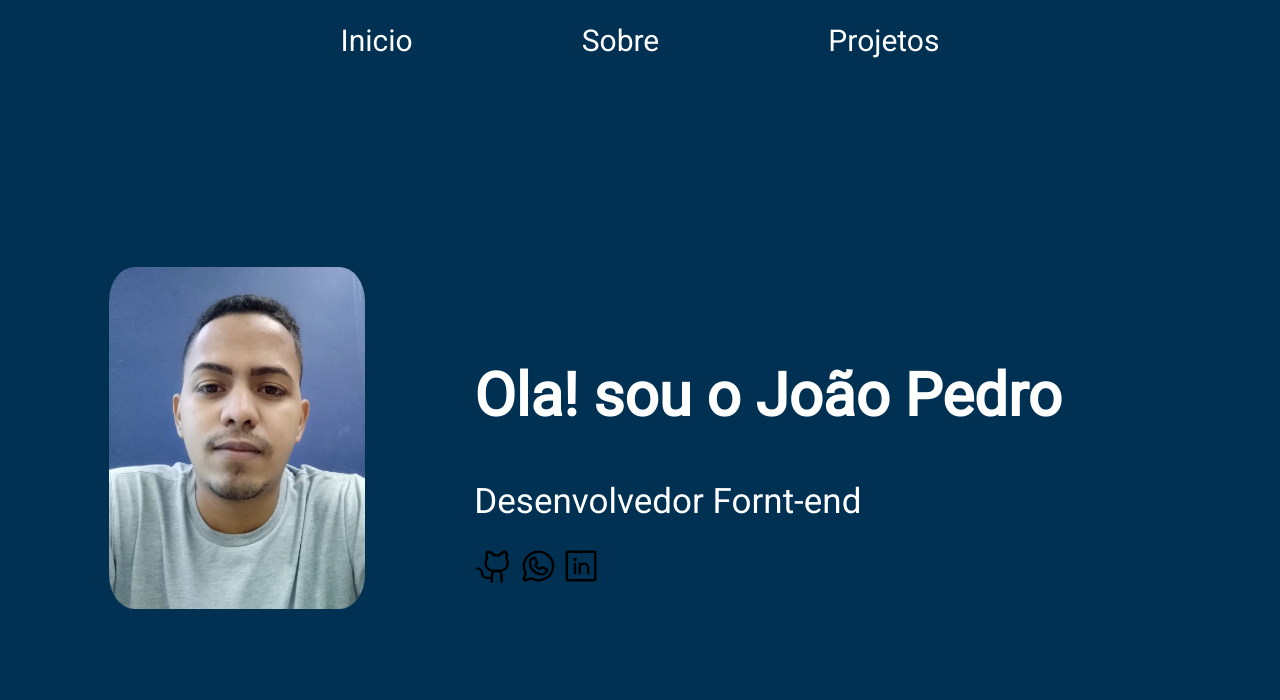
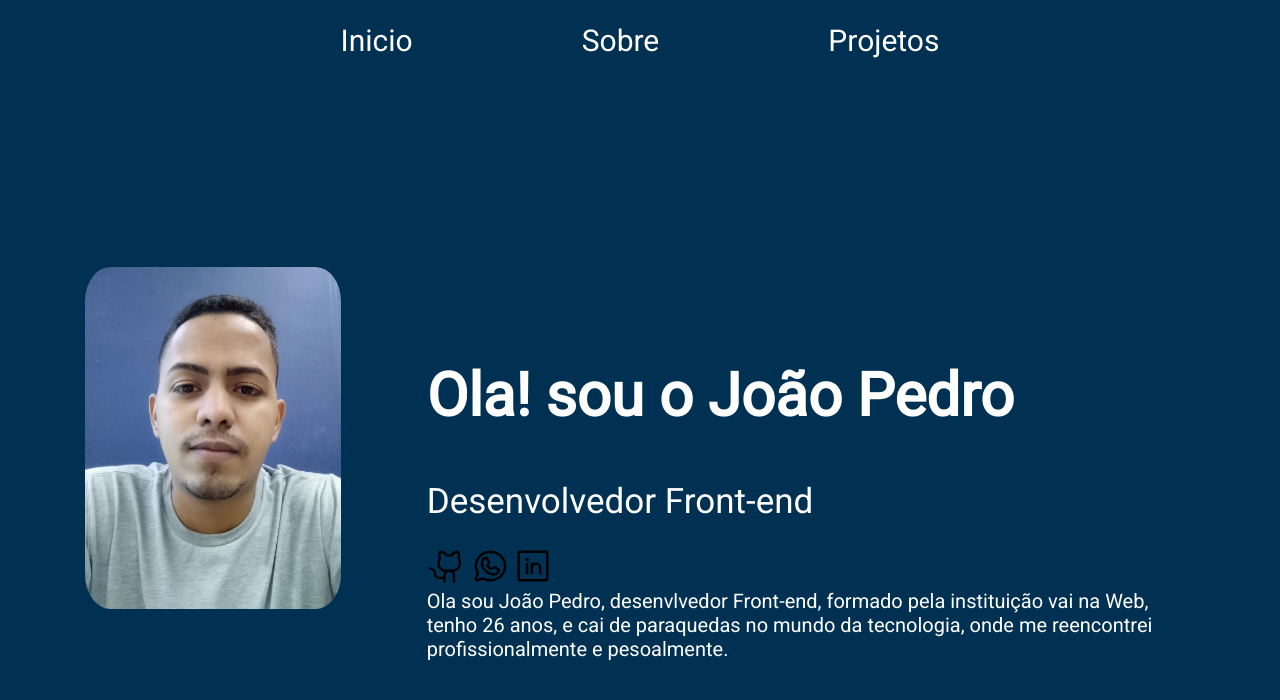
Before and after one commit to PedroSilva0504/Desafio_final_portifolio, a React (Vite) app: page / in a window 1280 px wide. Shown: the top 700 px of the page. Built offline with nearby package versions, Linux system fonts and the light colour scheme.

Commit message:
atualizaçao de conteudo da página inicio

```diff
--- a/src/Components/Header.jsx
+++ b/src/Components/Header.jsx
@@ -1,7 +1,6 @@
 import React, {useState} from "react";
-import MenuMobile from "../assets/menuMobile.svg"
-import CloseMenu from "../assets/x.svg"
-import { Link } from "react-router-dom";
+import MenuMobile from "../assets/menuMobile.svg";
+import CloseMenu from "../assets/x.svg";
 import * as S from "../Style/StyleHeader";
 
 
--- a/src/Components/Inicio.jsx
+++ b/src/Components/Inicio.jsx
@@ -13,14 +13,14 @@ function Inicio() {
             </figure>
             <S.SectionRedesSociais>
                 <S.H2>Ola! sou o João Pedro</S.H2>
-                <S.P>Desenvolvedor Fornt-end</S.P>
+                <S.P>Desenvolvedor Front-end</S.P>
                 <S.Figure>
                 <a href="https://github.com/PedroSilva0504//" target="_blank"><S.Img src={GithubLogo} alt="logo do github" /></a>
                 <a href="https://api.whatsapp.com/send?phone=5521981508722" target="_blank"><S.Img src={WhatsappLogo} alt="logo do whatsapp" /></a>
                 <a href="https://www.linkedin.com/in/jo%C3%A3o-pedro-silva-188338293/" target="_blank" ><S.Img src={linkedin} alt="logo do linkedin" /></a>
                 </S.Figure>
+                <S.Pinfo>Ola sou João Pedro, desenvlvedor Front-end, formado pela instituição vai na Web, tenho 26 anos, e cai de paraquedas no mundo da tecnologia, onde me reencontrei profissionalmente e pesoalmente.</S.Pinfo>
             </S.SectionRedesSociais>
-            <p></p>
         </S.Main>
     );
 
--- a/src/Components/Projetos.jsx
+++ b/src/Components/Projetos.jsx
@@ -37,7 +37,7 @@ function Projetos() {
                         <S.Img src={FantastikaPrint} alt="página fantastika print" />
                     </figure>
                     <S.Divdescricao>
-                        <S.H2Fantastika>Fantatika, projeto feito com Html e CSS, com responsívo para Mobile</S.H2Fantastika>
+                        <S.H2Fantastika>Fantastika, projeto feito com Html e CSS, com responsívo para Mobile</S.H2Fantastika>
                         <S.A href="https://pedrosilva0504.github.io/desafio-final-modulo-1/" target="_blank" > Visualizar Projeto</S.A>
                         <S.A href="https://github.com/PedroSilva0504/desafio-final-modulo-1" target="_blank" >Projeto no GitHub</S.A>
                     </S.Divdescricao>
@@ -47,7 +47,7 @@ function Projetos() {
                         <S.Img src={Lapizza} alt="print de página de pizzaria" />
                     </figure>
                     <S.Divdescricao>
-                        <S.H2Lapizza>Projeto de uma página de pizza, onde vc pode selecionar qual pizza deseja comprar feita com JavaScript, React e CSS</S.H2Lapizza>
+                        <S.H2Lapizza>Projeto de uma página de pizza, onde você pode selecionar qual pizza deseja comprar feita com JavaScript, React e CSS</S.H2Lapizza>
                         <S.A href="https://verdant-stroopwafel-1c61c5.netlify.app/" target="_blank" >Visualizar Projeto</S.A>
                         <S.A href="https://github.com/PedroSilva0504/page_lapizza" target="_blank" >Projeto no GitHub</S.A>
                     </S.Divdescricao>
--- a/src/Style/StyleInicio.jsx
+++ b/src/Style/StyleInicio.jsx
@@ -43,6 +43,12 @@ export const P = styled.p`
   }
 `;
 
+export const Pinfo= styled.p`
+  width: 60vw;
+  color: white;
+  font-size: 20px;
+`;
+
 export const Figure = styled.figure`
   display: flex;
   justify-content: space-around;
```
